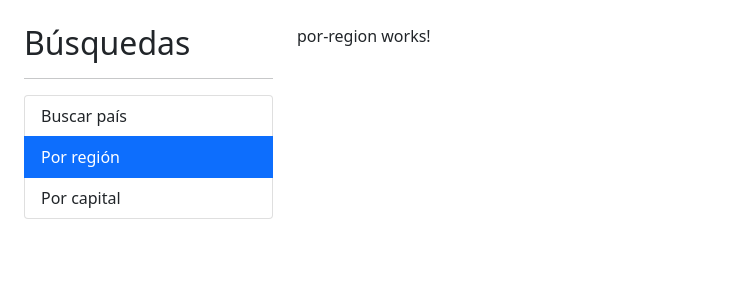
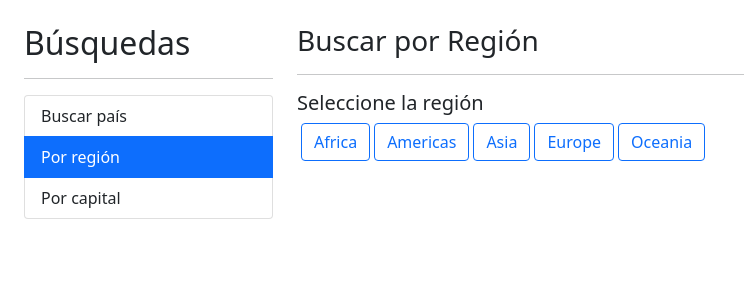
Before and after one commit to patts10/Angular-appCountries, an Angular app: page /region in a window 1280 px wide. Shown: the top 300 px of the page, without its empty margins (0-744 px from the left). Built offline with nearby package versions, Linux system fonts and the light colour scheme.

Commit message:
fet: create list suggestion

```diff
--- a/src/app/pais/components/pais-tabla/pais-tabla.component.html
+++ b/src/app/pais/components/pais-tabla/pais-tabla.component.html
@@ -9,7 +9,8 @@
     </tr>
   </thead>
   <tbody>
-    <tr *ngFor="let pais of paises; let i = index">
+    <tr *ngFor="let pais of paises; let i = index"
+        class="animate__animated animate__fadeIn animate-fast">
       <td > {{ i + 1 }} </td>
       <td > <img class="small-flag" [src]="pais.flag"  alt=""></td>
       <td > {{ pais.capital}}, {{ pais.name }} </td>
--- a/src/app/pais/pages/por-capital/por-capital.component.html
+++ b/src/app/pais/pages/por-capital/por-capital.component.html
@@ -1,3 +1,5 @@
+<div class="animate__animated animate__fadeIn animate-fast">
+
   <h2>Por Capital</h2>
   <hr/>
 
@@ -13,6 +15,8 @@
 
 <hr/>
 
+</div>
+
 <div *ngIf="hayError"
       class="alert alert-danger">
       No se encontró nada con el término {{ termino}}
--- a/src/app/pais/pages/por-capital/por-capital.component.ts
+++ b/src/app/pais/pages/por-capital/por-capital.component.ts
@@ -1,4 +1,4 @@
-import { Component, Input } from '@angular/core';
+import { Component } from '@angular/core';
 import { Country } from '../../interfaces/pais.interface';
 import { PaisService } from '../../services/pais.service';
 
@@ -24,6 +24,8 @@
     this.paisService.buscarCapital( termino)
       .subscribe( (paises) => {
         this.paises = paises;
+        console.log(paises);
+
       }, (err) => {
         this.hayError = true;
         this.paises = [];
--- a/src/app/pais/pages/por-pais/por-pais.component.html
+++ b/src/app/pais/pages/por-pais/por-pais.component.html
@@ -1,17 +1,40 @@
-<h2>Por País</h2>
-<hr/>
+<div class="animate__animated animate__fadeIn animate-fast">
 
-<div class="row">
-  <div class="col">
-    <app-pais-input
+
+  <h2>Por País</h2>
+  <hr/>
+
+  <div class="row">
+    <div class="col">
+      <app-pais-input
       (onEnter)="buscar( $event )"
+      (onDebounce)="sugerencias($event)"
       placeholder="Buscar país..."
       >
     </app-pais-input>
   </div>
 </div>
 
+<ul *ngIf="mostrarSugerencias"
+    class="list-group">
+  <li *ngFor="let pais of paisesSugeridos"
+      class="list-group-item list-group-item-action">
+      <a  class="nav-link"
+          [routerLink]="['/pais', pais.alpha2Code]">
+        {{ pais.name }}
+      </a>
+  </li>
+  <li class="list-group-item list-group-item-action"
+      (click)="buscarSugerido(termino)">
+      <a  class="nav-link">
+        Buscar "{{ termino }}"
+      </a>
+  </li>
+</ul>
+
 <hr/>
+
+</div>
 
 <div *ngIf="hayError"
       class="alert alert-danger">
--- a/src/app/pais/pages/por-pais/por-pais.component.ts
+++ b/src/app/pais/pages/por-pais/por-pais.component.ts
@@ -1,4 +1,4 @@
-import { Component, Input, OnInit } from '@angular/core';
+import { Component} from '@angular/core';
 import { PaisService } from '../../services/pais.service';
 import { Country } from '../../interfaces/pais.interface';
 
@@ -6,6 +6,11 @@
   selector: 'app-por-pais',
   templateUrl: './por-pais.component.html',
   styles: [
+    `
+      li {
+        cursor: pointer;
+      }
+    `
   ]
 })
 export class PorPaisComponent {
@@ -14,6 +19,8 @@
   hayError: Boolean = false;
   paises: Country[] = [];
 
+  paisesSugeridos: Country[] = [];
+  mostrarSugerencias: boolean = false;
 
   constructor( private paisService: PaisService ) { }
 
@@ -23,7 +30,6 @@
 
     this.paisService.buscarPais(this.termino)
       .subscribe( (paises) => {
-        console.log(paises);
         this.paises = [...paises];
       }, (err) => {
         this.hayError = true;
@@ -33,5 +39,20 @@
 
   sugerencias( termino: string) {
     this.hayError = false;
+    this.termino = termino;
+    this.mostrarSugerencias = true;
+
+    this.paisService.buscarPais( termino )
+      .subscribe(
+        paises => this.paisesSugeridos = paises.splice(0,5),
+        (err) => this.paisesSugeridos = []
+    )
   }
+
+  buscarSugerido(termino: string) {
+    this.buscar( termino );
+    this.mostrarSugerencias = false;
+
+  }
+
 }
--- a/src/app/pais/pages/por-region/por-region.component.html
+++ b/src/app/pais/pages/por-region/por-region.component.html
@@ -1 +1,33 @@
-<p>por-region works!</p>
+<div class="animate__animated animate__fadeIn animate-fast">
+  <h3>Buscar por Región <small> {{ regionActiva | titlecase}} </small></h3>
+  <hr>
+
+  <h5>Seleccione la región</h5>
+
+  <div class="row">
+    <div class="col">
+
+      <!-- [class.btn-primary]="region === regionActiva" -->
+      <!-- [ngClass]="{
+        'btn-primary : regionActiva === region'
+        'btn-primary : regionActiva !== region'
+      }" -->
+
+      <button *ngFor="let region of regiones"
+              class="ms-1"
+              [class]="getClassCSS(region)"
+              (click)="activarRegion(region); buscarRegion(region)"
+              >
+        {{ region | titlecase }}
+      </button>
+    </div>
+  </div>
+</div>
+
+<div *ngIf="paises.length > 0" class="row">
+  <div class="col">
+
+    <app-pais-tabla [paises] = "paises"></app-pais-tabla>
+
+  </div>
+</div>
--- a/src/app/pais/pages/por-region/por-region.component.ts
+++ b/src/app/pais/pages/por-region/por-region.component.ts
@@ -1,4 +1,6 @@
-import { Component, OnInit } from '@angular/core';
+import { Component, Input } from '@angular/core';
+import { Country } from '../../interfaces/pais.interface';
+import { PaisService } from '../../services/pais.service';
 
 @Component({
   selector: 'app-por-region',
@@ -6,11 +8,29 @@
   styles: [
   ]
 })
-export class PorRegionComponent implements OnInit {
+export class PorRegionComponent {
 
-  constructor() { }
+  regiones: string[] = ['africa', 'americas', 'asia', 'europe', 'oceania'];
+  regionActiva: string = '';
+  paises: Country[] = [];
 
-  ngOnInit(): void {
+  constructor( private paisService: PaisService ) { }
+
+  getClassCSS(region: string): string {
+    return (region === this.regionActiva) ? 'btn btn-primary' : 'btn btn-outline-primary'
   }
 
+  activarRegion(region: string) {
+
+    if(region === this.regionActiva) return;
+    this.regionActiva = region;
+    this.paises = [];
+  }
+
+  buscarRegion(region: string) {
+    this.paisService.buscarRegion(region).subscribe( paises => {
+      this.paises = paises;
+
+    });
+  }
 }
--- a/src/app/pais/pages/ver-pais/ver-pais.component.html
+++ b/src/app/pais/pages/ver-pais/ver-pais.component.html
@@ -50,7 +50,7 @@
     </div>
   </div>
 
-  <pre class="mt-5">
+  <!-- <pre class="mt-5">
     {{ pais | json }}
-  </pre>
+  </pre> -->
 </ng-template>
--- a/src/app/pais/services/pais.service.ts
+++ b/src/app/pais/services/pais.service.ts
@@ -1,7 +1,6 @@
-import { HttpClient } from '@angular/common/http';
+import { HttpClient, HttpParams } from '@angular/common/http';
 import { Injectable } from '@angular/core';
 import { Observable, of } from 'rxjs';
-import { catchError } from 'rxjs/operators';
 import { Country } from '../interfaces/pais.interface';
 
 @Injectable({
@@ -13,16 +12,23 @@
 
   constructor( private http: HttpClient ) { }
 
+
+  get httpParams() {
+    return new HttpParams()
+    .set( 'field', 'name;capital;alpha2Code;flag;population' );
+
+  }
+
   buscarPais( termino: string): Observable<Country[]> {
 
     const url:string = `${ this.apiUrl }/name/${ termino }`;
-    return this.http.get<Country[]>( url )
+    return this.http.get<Country[]>( url, {params: this.httpParams} )
   }
 
   buscarCapital( termino: string): Observable<Country[]> {
 
     const url: string = `${ this.apiUrl }/capital/${ termino }`;
-    return this.http.get<Country[]>(url);
+    return this.http.get<Country[]>(url, {params: this.httpParams});
   }
 
   getPaisPorAlpha( id: string): Observable<Country> {
@@ -31,4 +37,10 @@
     return this.http.get<Country>(url);
   }
 
+  buscarRegion(region: string): Observable<Country[]> {
+
+    const url: string = `${this.apiUrl}/region/${region}`
+    return this.http.get<Country[]>(url, { params: this.httpParams });
+  }
+
 }
--- a/src/index.html
+++ b/src/index.html
@@ -7,6 +7,10 @@
   <meta name="viewport" content="width=device-width, initial-scale=1">
   <link rel="icon" type="image/x-icon" href="favicon.ico">
   <link href="https://cdn.jsdelivr.net/npm/bootstrap@5.1.0/dist/css/bootstrap.min.css" rel="stylesheet" integrity="sha384-KyZXEAg3QhqLMpG8r+8fhAXLRk2vvoC2f3B09zVXn8CA5QIVfZOJ3BCsw2P0p/We" crossorigin="anonymous">
+  <link
+    rel="stylesheet"
+    href="https://cdnjs.cloudflare.com/ajax/libs/animate.css/4.1.1/animate.min.css"
+  />
 </head>
 <body>
   <app-root></app-root>
```
Lines whose indentation alone changed are shown as unchanged.
